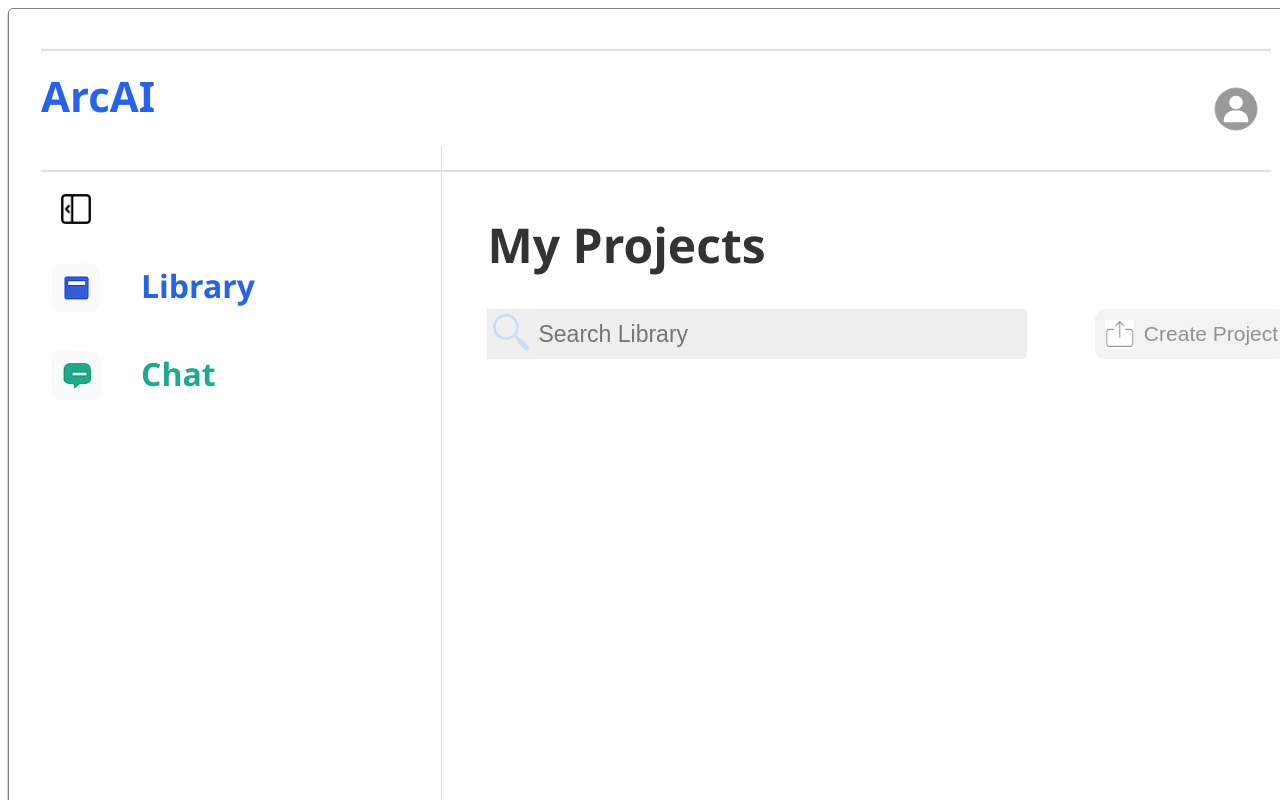
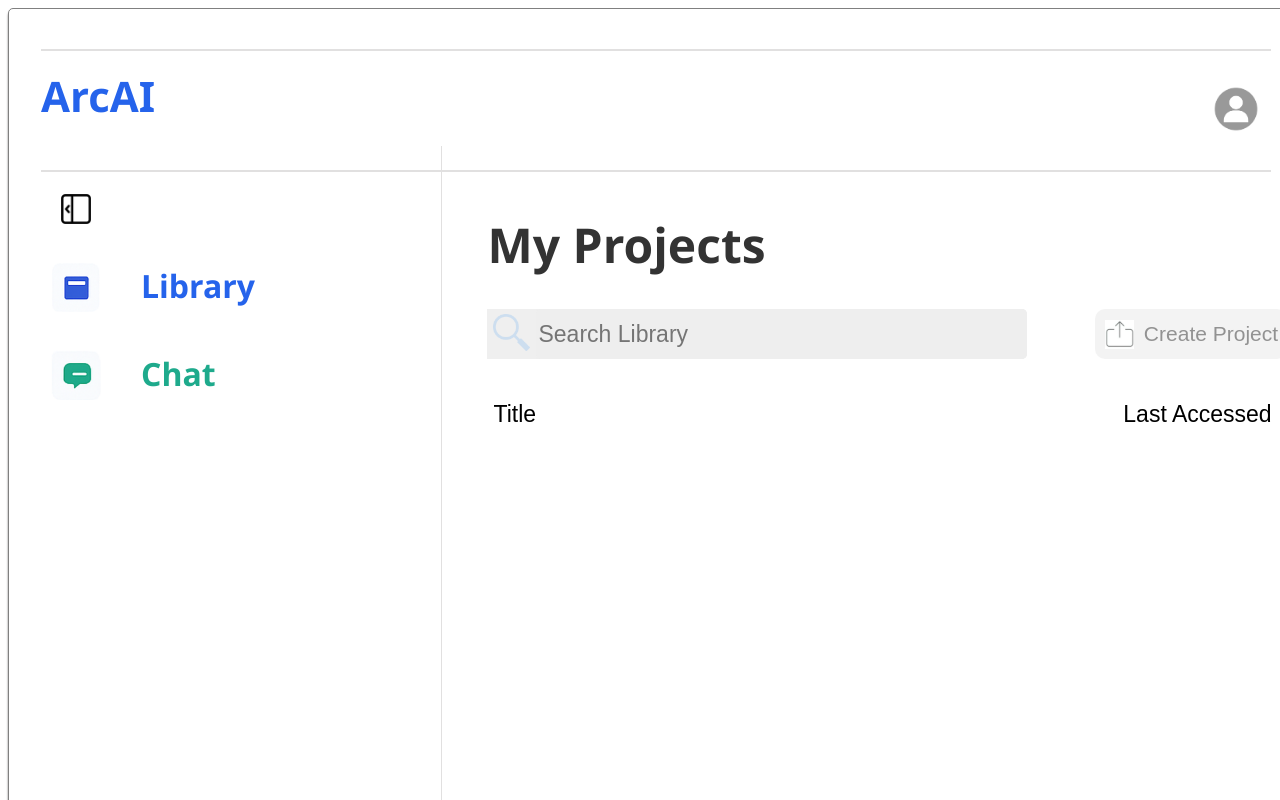
Before and after one commit to SARWANdev/ArcAI, a React (Vite) app in the folder VIEW/: page /workspace/library in a window 1280 px wide. Shown: the top 800 px of the page. Built offline with nearby package versions, Linux system fonts and the light colour scheme; sample sign-in values are in the browser's storage.

Commit message:
Added Title and last accessed buttons

```diff
--- a/VIEW/src/Pages/Components/LibraryPageProjectContainer.css
+++ b/VIEW/src/Pages/Components/LibraryPageProjectContainer.css
@@ -2,3 +2,27 @@
     width: 911px;
     height: 555px;
 }
+
+.library-page-project-title-button{
+    width: 50px;
+    height: 30px;
+    border: none;
+    background-color: rgb(255, 255, 255);
+    font-size: 23px;
+    cursor: pointer;
+}
+
+.library-page-project-title-form{
+    display: flex;
+    flex-direction: row;
+    margin-top: 40px;
+    gap: 570px;
+}
+.library-page-project-last-accessed-button{
+    width: 180px;
+    height: 30px;
+    border: none;
+    background-color: rgb(255, 255, 255);
+    font-size: 23px;
+    cursor: pointer;
+}
--- a/VIEW/src/Pages/Components/LibrayPageProjectContainer.jsx
+++ b/VIEW/src/Pages/Components/LibrayPageProjectContainer.jsx
@@ -1,12 +1,11 @@
 import "./LibraryPageProjectContainer.css"
-export default function LibraryPageProjectContainer({projectContainer}){
+export default function LibraryPageProjectContainer(){
     return(
-        <div className="library-page-project-container">
-            {Array.isArray(projectContainer) && projectContainer.map((project) => (
-                <div key={project.Project_ID}>
-                    <h1>{project.Name}</h1>
-                </div>
-            ))}
+        <div className="library-page-project-title-container">
+            <div className="library-page-project-title-form">
+                <button className="library-page-project-title-button">Title</button>
+                <button className="library-page-project-last-accessed-button">Last Accessed</button>
+            </div>
         </div>
     )
 }
```
